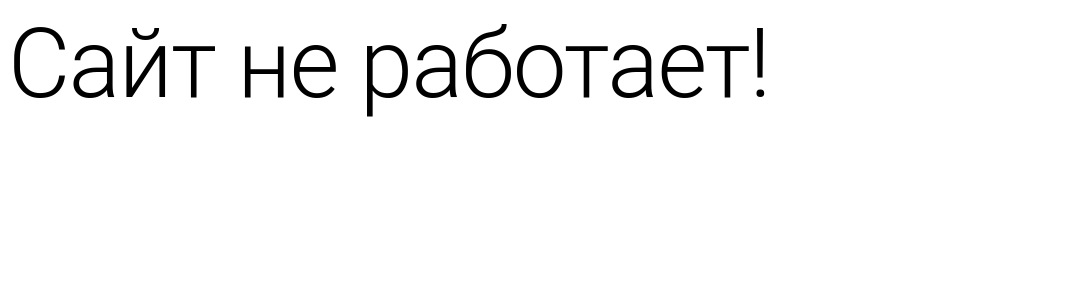
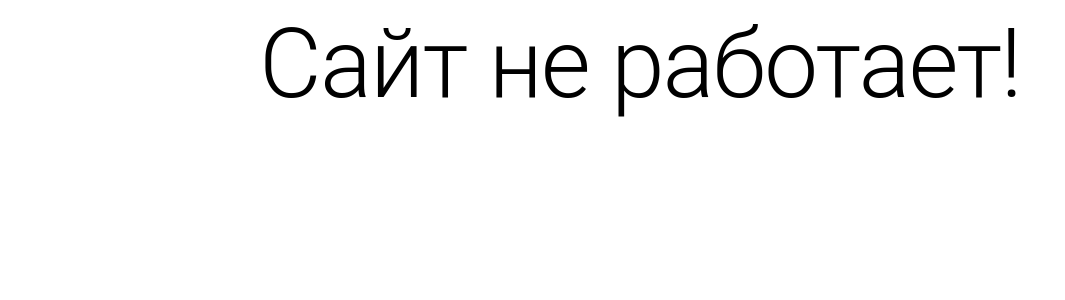
Before and after one commit to ArtemBelykh/onlineschool, a React (Create React App) app: page / in a window 1280 px wide. Shown: the top 300 px of the page, without its empty margins (0-1065 px from the left). Built offline with nearby package versions, Linux system fonts and the light colour scheme.

Commit message:
Last Update Off Site

```diff
--- a/src/App.tsx
+++ b/src/App.tsx
@@ -18,7 +18,7 @@ function App() {
     return (
         <>
 
-            <Typography variant="h1" component="h1">Сайт не работает!</Typography>
+            <Typography variant="h1" component="h1" sx={{textAlign: "center"}}>Сайт не работает!</Typography>
             {/*<Navbar/>*/}
             {/*<Routes>*/}
             {/*    <Route path="/" element={<StartMain/>}/>*/}
```
